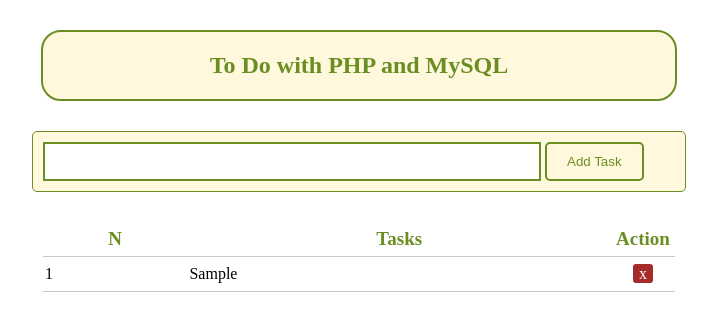
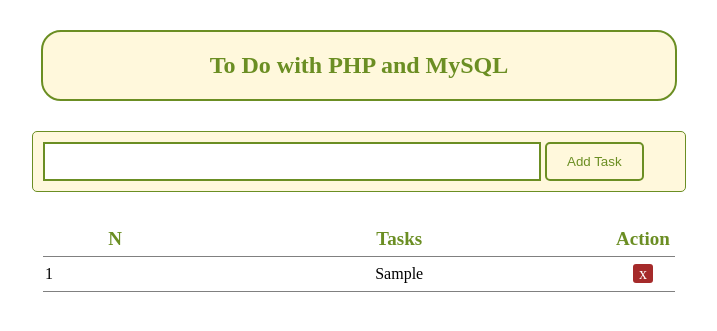
Before and after one commit to Aramirez25/proyecto, a PHP site: the page made by a easy to do list/index.php in a window 1280 px wide. Shown: the top 331 px of the page, without its empty margins (281-998 px from the left). Run offline with PHP 8.4, Linux system fonts and the light colour scheme; tables that the repository leaves empty hold one stand-in row (values such as "Sample post").

Commit message:
Pendiente revisar como se muestran las tareas

```diff
--- a/a easy to do list/style.css
+++ b/a easy to do list/css/style.css
@@ -42,7 +42,12 @@
 
 tr {
 	border-bottom: 1px solid #cbcbcb;
+	display: table-row;
+	vertical-align: inherit;
+	border-color: inherit;
+
 }
+
 
 th {
 	font-size: 19px;
@@ -60,7 +65,7 @@
 }
 
 .task {
-	text-align: left;
+	text-align: center;
 }
 
 .delete{
--- a/a easy to do list/index.php
+++ b/a easy to do list/index.php
@@ -27,7 +27,7 @@
 <html>
 <head>
 	<title>To Do with PHP and MySQL</title>
-    <link rel="stylesheet" type="text/css" href="style.css">
+    <link rel="stylesheet" href="./css/style.css">
 </head>
 <body>
 	<div class="heading">
```
Also changed, not shown: a easy to do list/sql/to_do.sql (renamed from a easy to do list/to_do.sql).
